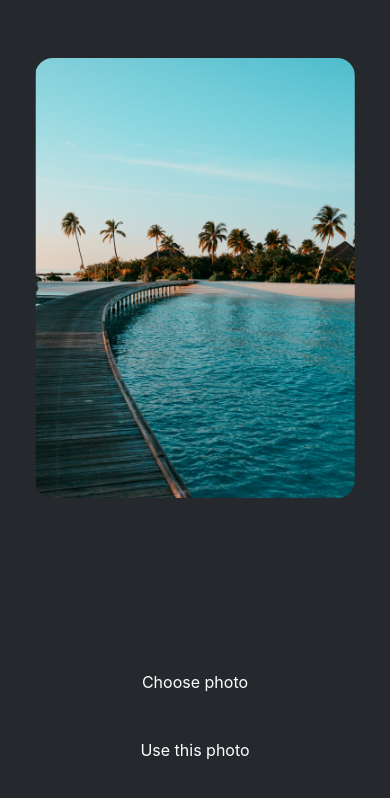
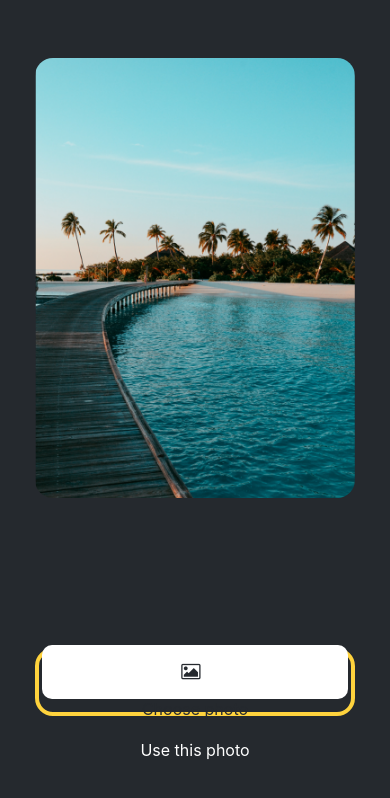
Before and after one commit to CarlosPerez93/e-comerce-movil, a React Native app: screen / in a window 390 px wide. Shown: the top 798 px of the page. Built offline with nearby package versions, Linux system fonts and the light colour scheme.

Commit message:
feat(Buttons):components button created

```diff
--- a/package.json
+++ b/package.json
@@ -13,7 +13,9 @@
     "expo-status-bar": "~1.11.1",
     "react": "18.2.0",
     "react-native": "0.73.2",
-    "@expo/vector-icons": "^14.0.0"
+    "@expo/vector-icons": "^14.0.0",
+    "typescript": "^5.3.0",
+    "@types/react": "~18.2.45"
   },
   "devDependencies": {
     "@babel/core": "^7.20.0"
--- /dev/null
+++ b/src/components/Buttons/Button.jsx
@@ -0,0 +1,15 @@
+import { View } from "react-native";
+import { PrimaryButton } from "./PrimaryButton/PrimaryButton";
+import { DefaultButton } from "./DefaultButton/DefaultButton";
+
+export const Button = ({ theme, label }) => {
+  return (
+    <>
+      {theme === "primary" ? (
+        <PrimaryButton label={label} />
+      ) : (
+        <DefaultButton label={label} />
+      )}
+    </>
+  );
+};
--- a/src/components/Button/Button.jsx
+++ b/src/components/Buttons/DefaultButton/DefaultButton.jsx
@@ -1,6 +1,6 @@
 import { StyleSheet, View, Pressable, Text } from "react-native";
 
-export const Button = ({ label }) => {
+export const DefaultButton = ({ label }) => {
   return (
     <View style={styles.buttonContainer}>
       <Pressable
@@ -30,9 +30,7 @@ const styles = StyleSheet.create({
     justifyContent: "center",
     flexDirection: "row",
   },
-  buttonIcon: {
-    paddingRight: 8,
-  },
+
   buttonLabel: {
     color: "#fff",
     fontSize: 16,
--- /dev/null
+++ b/src/components/Buttons/PrimaryButton/PrimaryButton.jsx
@@ -0,0 +1,52 @@
+import { StyleSheet, View, Text, Pressable } from "react-native";
+import { FontAwesome } from "@expo/vector-icons";
+
+export const PrimaryButton = ({ label }) => {
+  return (
+    <View
+      style={[
+        styles.buttonContainer,
+        { borderWidth: 4, borderColor: "#ffd33d", borderRadius: 18 },
+      ]}
+    >
+      <Pressable
+        onPress={() => alert("You pressed a button")}
+        style={[styles.button, { backgroundColor: "#fff" }]}
+      >
+        <FontAwesome
+          name="picture-o"
+          size={18}
+          color="#25292e"
+          style={styles.buttonIcon}
+        />
+      </Pressable>
+      <Text style={[styles.buttonLabel, { color: "#25292e" }]}>{label}</Text>
+    </View>
+  );
+};
+
+const styles = StyleSheet.create({
+  buttonContainer: {
+    width: 320,
+    height: 68,
+    marginHorizontal: 20,
+    alignItems: "center",
+    justifyContent: "center",
+    padding: 3,
+  },
+  button: {
+    borderRadius: 10,
+    width: "100%",
+    height: "100%",
+    alignItems: "center",
+    justifyContent: "center",
+    flexDirection: "row",
+  },
+  buttonIcon: {
+    paddingRight: 8,
+  },
+  buttonLabel: {
+    color: "#fff",
+    fontSize: 16,
+  },
+});
--- a/src/pages/Product/Product.jsx
+++ b/src/pages/Product/Product.jsx
@@ -1,7 +1,7 @@
 import { StatusBar } from "expo-status-bar";
-import { View, StyleSheet, Text, Image } from "react-native";
+import { View, StyleSheet } from "react-native";
 import { ImageViewer } from "../../components/ImageViewer/ImageViewer";
-import { Button } from "../../components/Button/Button";
+import { Button } from "../../components/Buttons/Button";
 
 const PlaceHolderImage = require("../../../assets/background-image.png");
 
@@ -12,7 +12,7 @@ export const Product = () => {
         <ImageViewer placeholderImageSource={PlaceHolderImage} />
       </View>
       <View style={styles.footContainer}>
-        <Button label="Choose photo" />
+        <Button theme="primary" label="Choose photo" />
         <Button label="Use this photo" />
       </View>
       <StatusBar style="auto" />
--- /dev/null
+++ b/tsconfig.json
@@ -0,0 +1,4 @@
+{
+  "compilerOptions": {},
+  "extends": "expo/tsconfig.base"
+}
```
Also changed, not shown: 1 other file (tests, documents, lock files or other folders).
